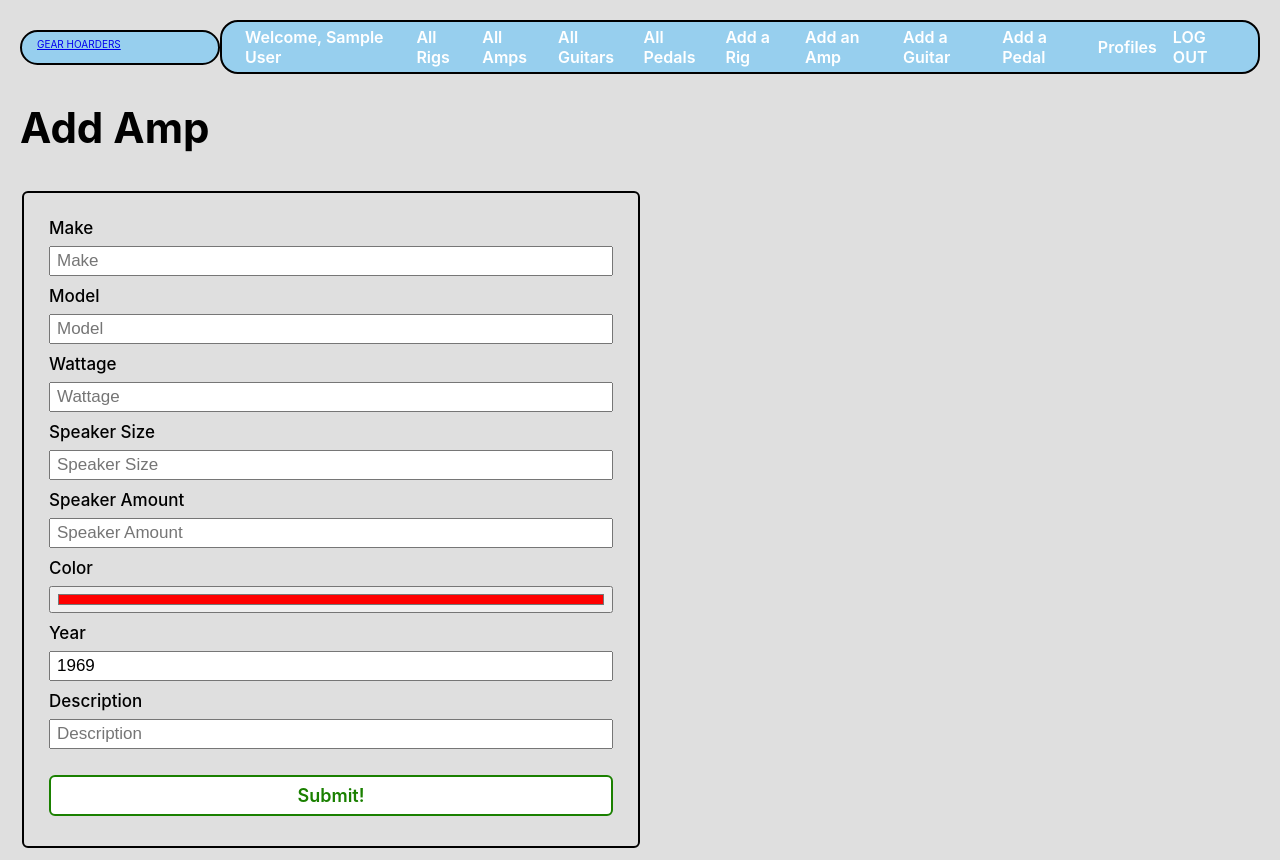
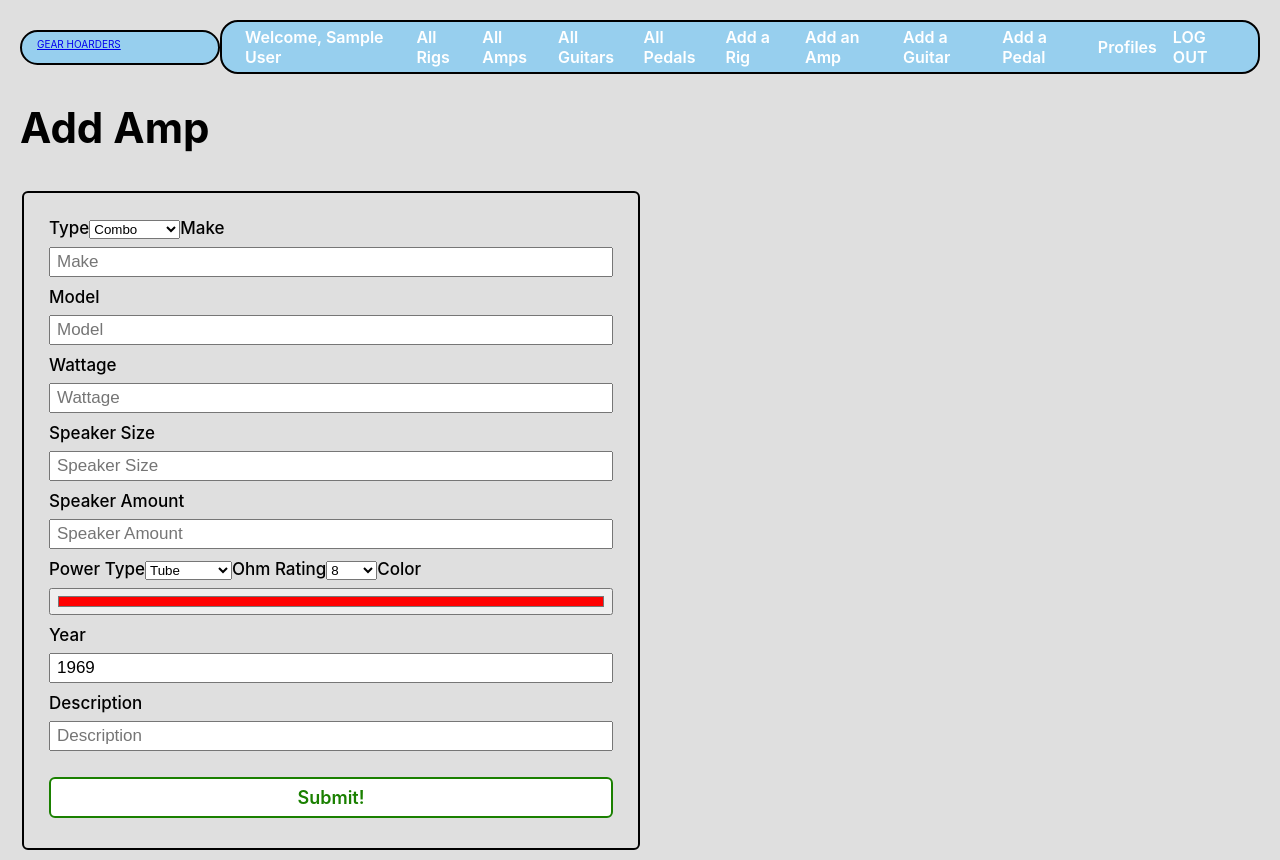
Before and after one commit to dcollis92/gear-hoarder-front-end, a React (Create React App) app: page /amps/new in a window 1280 px wide. Built offline with nearby package versions, Linux system fonts and the light colour scheme; no server answers; sample sign-in values are in the browser's storage.

Commit message:
dropdowns for type, power, ohm

```diff
--- a/src/pages/Forms/AmpInput.jsx
+++ b/src/pages/Forms/AmpInput.jsx
@@ -1,6 +1,14 @@
 const AmpInput = ({ form, handleChange }) => {
   return (
     <>
+      <label htmlFor="type">Type</label>
+      <select value={form.type} onChange={handleChange} id="type" required name="type">
+        <option selected value="Combo">Combo</option>
+        <option value="Head">Head</option>
+        <option value="Cabinet">Cabinet</option>
+        <option value="Power Amp">Power Amp</option>
+        <option value="Pre-Amp">Pre-Amp</option>
+      </select>
       <label htmlFor="make">Make</label>
       <input
         value={form.make ? form.make : ''} onChange={handleChange} id="make"
@@ -26,22 +34,20 @@ const AmpInput = ({ form, handleChange }) => {
         value={form.speakerAmount ? form.speakerAmount : ''} onChange={handleChange} id="speakerAmount"
         required name="speakerAmount" type="text" placeholder="Speaker Amount" autoComplete="off"
       />
-      {/* <label htmlFor="powerType">Power Type</label>
-      <input
-        value={form.powerType ? form.powerType : ''} onChange={handleChange} id="power-type"
-        required name="power-type" type="text" placeholder="PowerType" autoComplete="off"
-      /> */}
-      {/* <label htmlFor="powerType">Power Type</label>
+      <label htmlFor="powerType">Power Type</label>
       <select value={form.powerType} onChange={handleChange} id="powerType" required name="powerType">
         <option selected value="Tube">Tube</option>
         <option value="Solid State">Solid State</option>
         <option value="Hybrid">Hybrid</option>
       </select>
       <label htmlFor="ohmRating">Ohm Rating</label>
-      <input
-        value={form.ohmRating ? form.ohmRating : ''} onChange={handleChange} id="ohmRating"
-        required name="ohmRating" type="text" placeholder="OhmRating" autoComplete="off"
-      />            */}
+      <select
+        value={form.ohmRating} onChange={handleChange} id="ohmRating" required name="ohmRating">
+        <option value="4">4</option>
+        <option selected value="8">8</option>
+        <option value="16">16</option>
+        <option value="Multi">Multi</option>
+      </select>
       <label htmlFor="color">Color</label>
       <input
         value={form.color ? form.color : '#ff0000'} onChange={handleChange} id="color"
```
